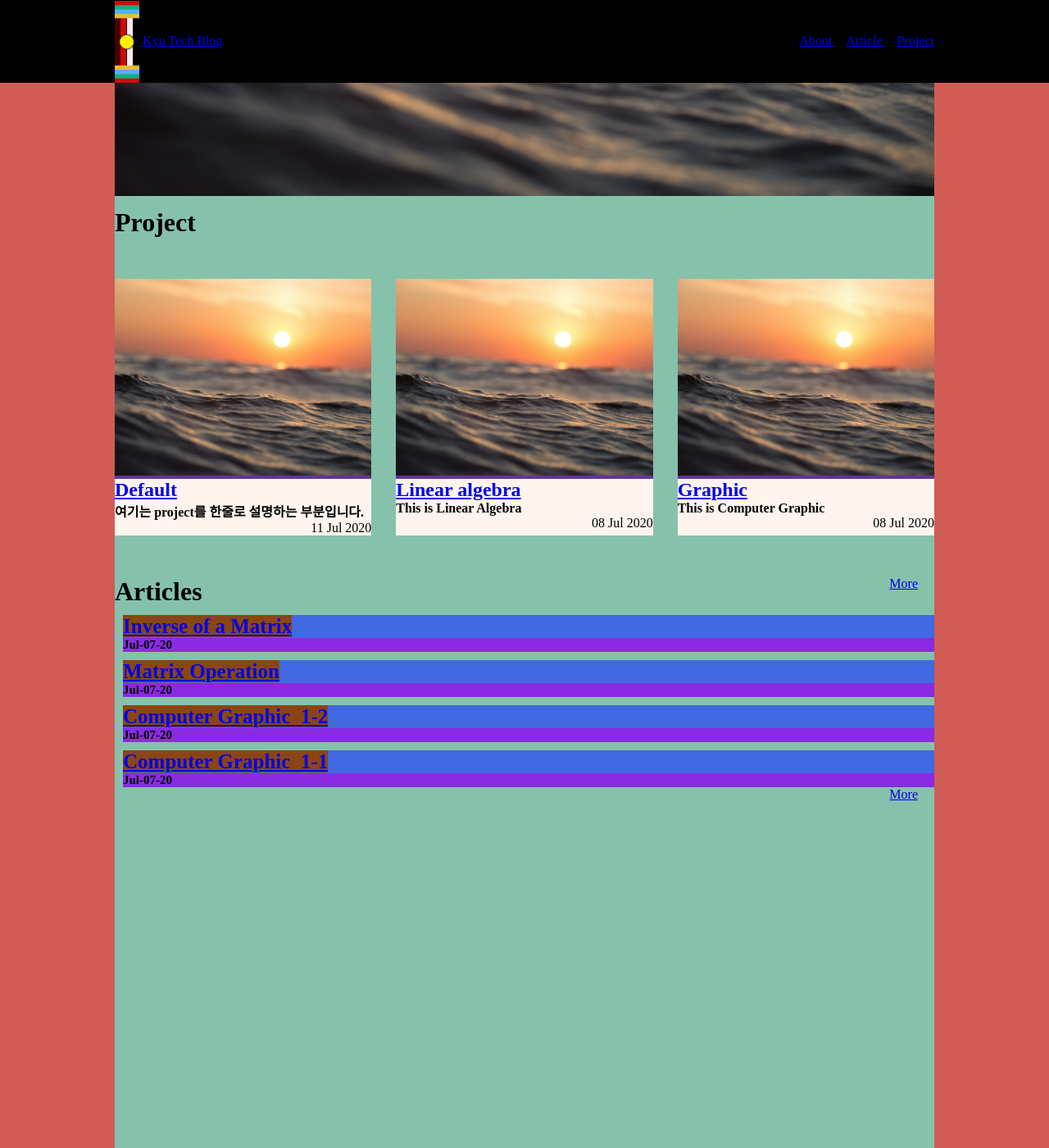
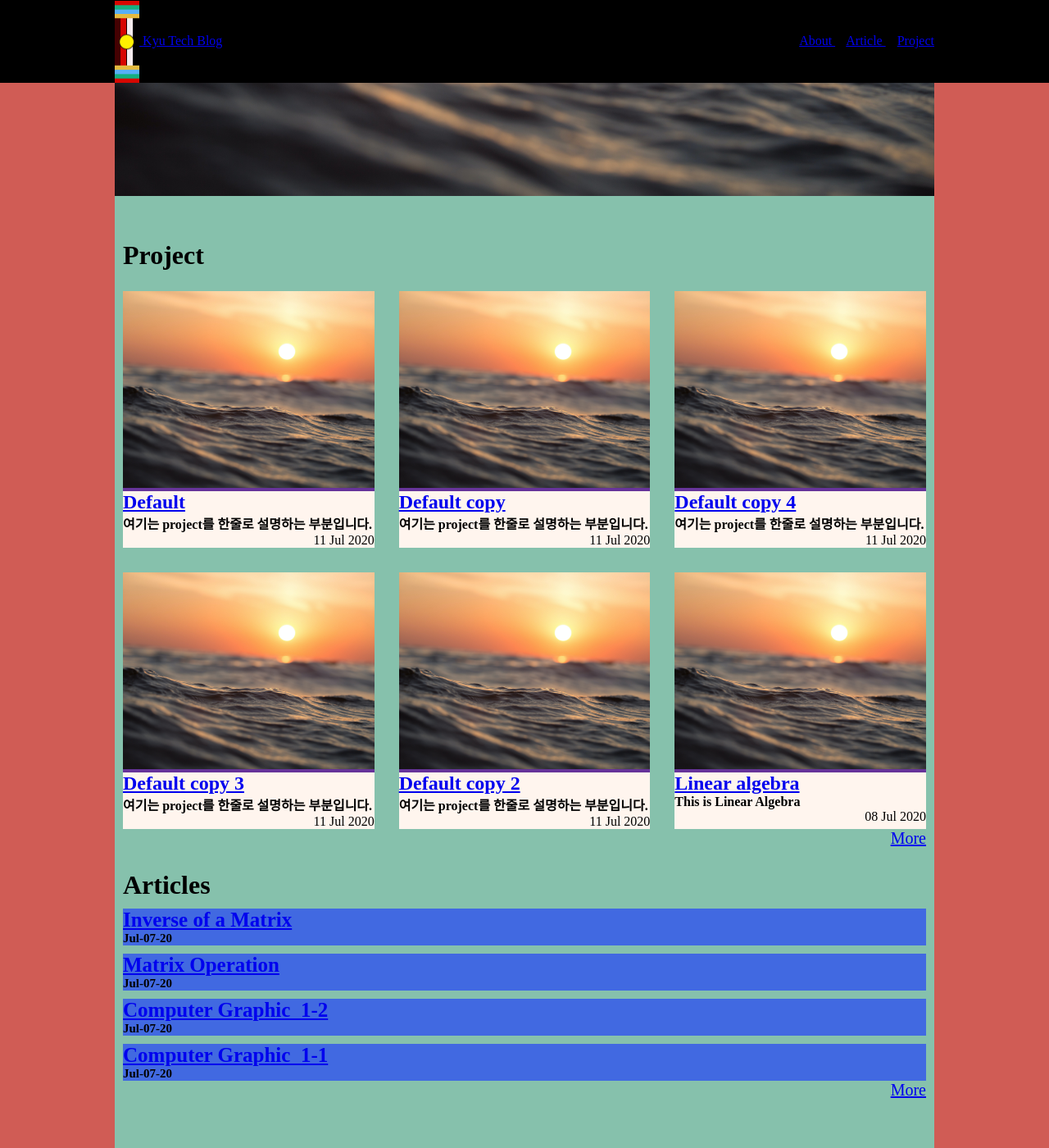
Before and after one commit to J-Kyu/J-Kyu.github.io, a Jekyll site: the page built from index.html, in a window 1280 px wide and 1400 px high, scrolled down 538 px. Shown: the whole window at 82% size. Built offline with Jekyll 4.4.1, drawn with Linux system fonts in a browser that asks for light colours.

Commit message:
기본 틀 완성
(md 파일 format 맞춰주자)

```diff
--- /dev/null
+++ b/_projects/Default copy 2.md
@@ -0,0 +1,13 @@
+---
+short_name: DF
+name: Default Copy
+date: 2020-07-11
+summary: 여기는 project를 한줄로 설명하는 부분입니다.
+---
+
+
+# 제목
+
+> 목차
+> * 1.
+> * 2.
--- /dev/null
+++ b/_projects/Default copy 3.md
@@ -0,0 +1,13 @@
+---
+short_name: DF
+name: Default Copy
+date: 2020-07-11
+summary: 여기는 project를 한줄로 설명하는 부분입니다.
+---
+
+
+# 제목
+
+> 목차
+> * 1.
+> * 2.
--- /dev/null
+++ b/_projects/Default copy 4.md
@@ -0,0 +1,13 @@
+---
+short_name: DF
+name: Default Copy
+date: 2020-07-11
+summary: 여기는 project를 한줄로 설명하는 부분입니다.
+---
+
+
+# 제목
+
+> 목차
+> * 1.
+> * 2.
--- /dev/null
+++ b/_projects/Default copy.md
@@ -0,0 +1,13 @@
+---
+short_name: DF
+name: Default Copy
+date: 2020-07-11
+summary: 여기는 project를 한줄로 설명하는 부분입니다.
+---
+
+
+# 제목
+
+> 목차
+> * 1.
+> * 2.
--- a/_sass/articleTitle.scss
+++ b/_sass/articleTitle.scss
@@ -1,16 +1,13 @@
 
 
 .article-title-container{
-    margin-left: 10px;
     margin-top: 10px;
     background-color: royalblue;
 
     .article-title{
         font-size: 25px;
-        background-color: saddlebrown;
     }
     .article-title-date{
         font-size: 15px;
-        background-color: blueviolet;
     }
 }
--- a/_sass/main.scss
+++ b/_sass/main.scss
@@ -3,6 +3,8 @@
 $footerColor: #ECE6CC;
 $pillarColor: #D05C55;
 $windowColor: #86C1AC;
+$containerTopMargin: 50px;
+$containerSideMargin: 10px;
 
 
 *{
@@ -29,14 +31,8 @@
   min-height: $minHeight;
   background-color: $windowColor;
 }
-.project-container{
-  width: auto;
-  margin: 50px auto;
-  display: grid;
-  grid-template-columns: 1fr 1fr 1fr;
-  grid-template-rows: 1fr;
-  grid-gap: 30px;
-}
+
+
 .thumbnail-container{
   margin: 10px auto;
   position: relative;
@@ -51,11 +47,40 @@
   transform: translate(-50%, -50%);
 }
 
+.project-container{
+  margin-top: $containerTopMargin;
+  margin-left: $containerSideMargin;
+  margin-right: $containerSideMargin;
+
+  .project-index-item{
+    width: auto;
+    margin-top: 25px ;
+
+    display: grid;
+    grid-template-columns: 1fr 1fr 1fr;
+    grid-template-rows: 1fr;
+    grid-gap: 30px;
+  }
+
+}
+
+
+
+.article-container{
+  margin-top: $containerTopMargin;
+  margin-left: $containerSideMargin;
+  margin-right: $containerSideMargin;
+
+
+}
+
+
 .current {
     color: green;
   }
 
 .more{
   float:right;
-  margin-right: 20px;
+  font-size: 20px;
+  // margin-right: 20px;
 }
--- a/index.html
+++ b/index.html
@@ -9,12 +9,14 @@
     </div>
 </div>
 
+
+<div class  = "project-container">
     <h1>Project</h1>
 
-<li class  = "project-container">
+    <li class  = "project-index-item">
         {% assign i = 0 %}
         {% for project in site.projects reversed %}
-        {%  if i >= 4%}
+            {%  if i >= 6%}
                 {% break %}
             {% endif %}
 
@@ -27,8 +29,12 @@
     {% assign item  = site.data.navigation[2] %}
     <a class = "more" href="{{ item.link }}">More</a>
 
+</div>
+
+<div class  = "article-container">
+
     <h1>Articles</h1>
-    <ul>
+        <ul class  = "article-index-item">
             {% assign i = 0 %}
             {% for post in site.posts %}
                 {%  if i >= 4%}
@@ -43,3 +49,4 @@
         </ul>
     {% assign item  = site.data.navigation[1] %}
     <a class = "more" href="{{ item.link }}">More</a>
+</div>
```
Also changed, not shown: articles.html (+4 -4 lines), projects.html (+10 -9 lines), 9 other files. Lines whose indentation alone changed are shown as unchanged.
